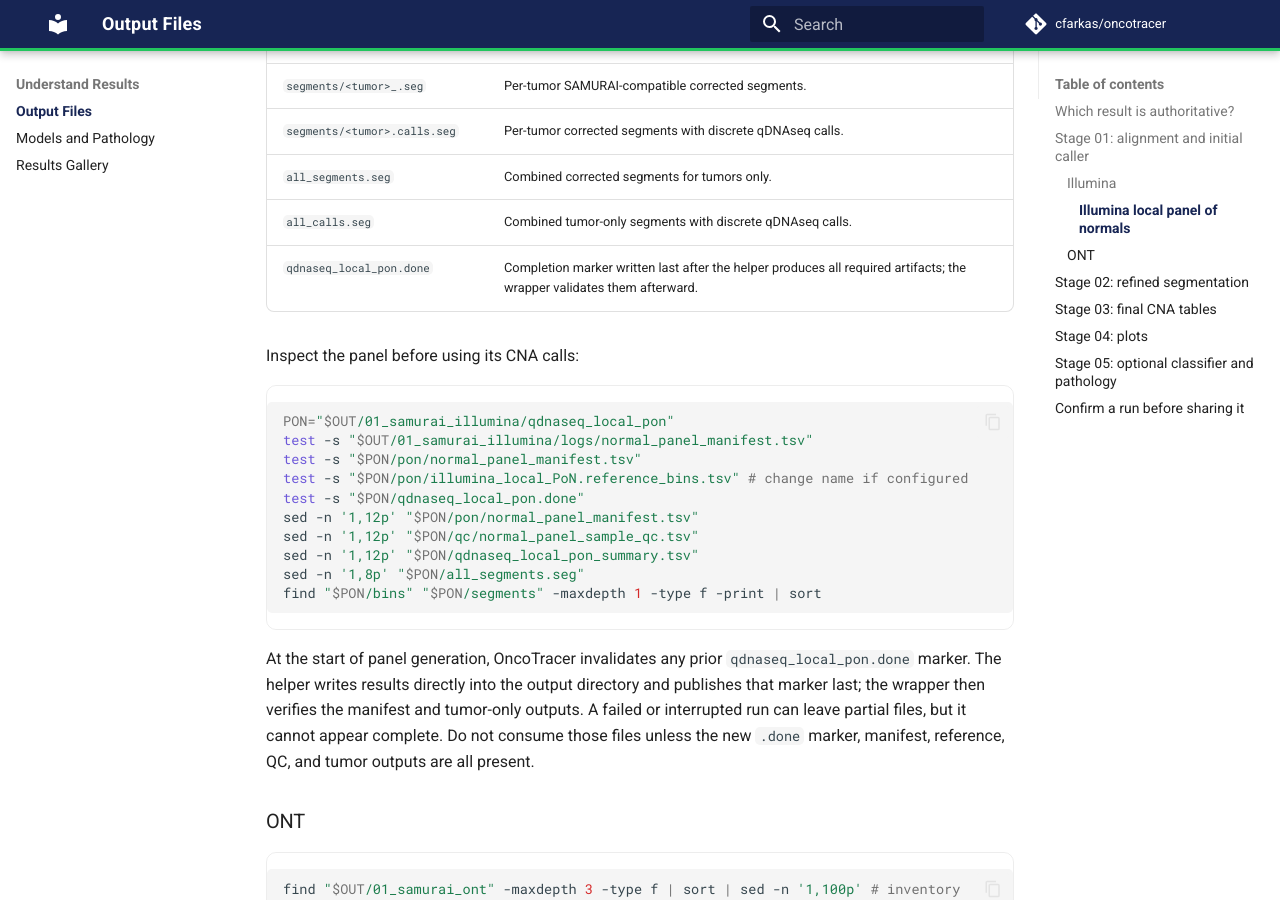
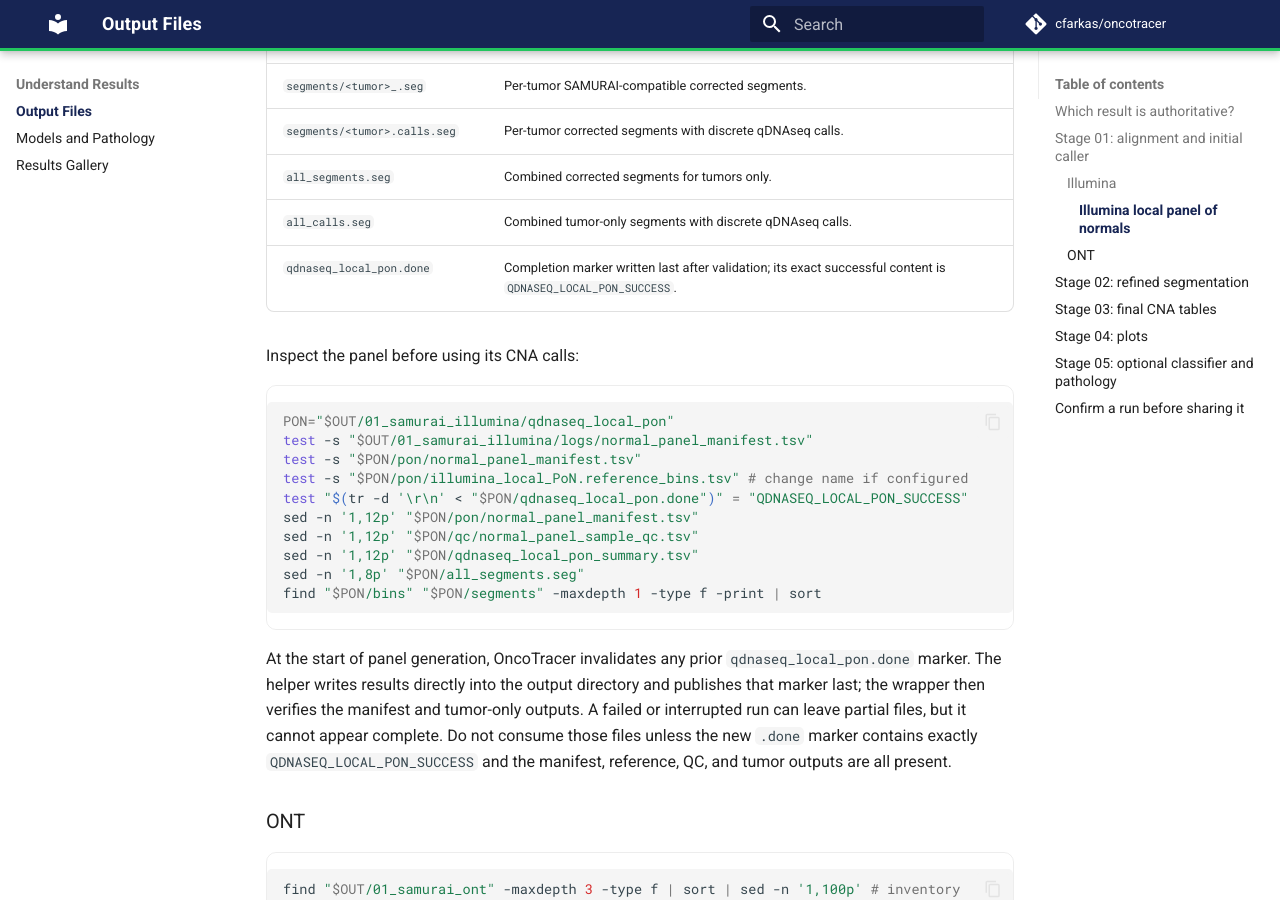
Before and after one commit to cfarkas/oncotracer, an MkDocs documentation site: the page built from docs/outputs.md, in a window 1280 px wide and 900 px high, scrolled down 2695 px. Built offline with MkDocs 1.6.1 and Material for MkDocs 9.7.7, drawn with Linux system fonts in a browser that asks for light colours; comment, search, counter and statistics services are not loaded.

```diff
--- a/docs/outputs.md
+++ b/docs/outputs.md
@@ -93,7 +93,7 @@ Normal alignments and key panel artifacts are kept under the Illumina stage:
 | `segments/<tumor>.calls.seg` | Per-tumor corrected segments with discrete qDNAseq calls. |
 | `all_segments.seg` | Combined corrected segments for tumors only. |
 | `all_calls.seg` | Combined tumor-only segments with discrete qDNAseq calls. |
-| `qdnaseq_local_pon.done` | Completion marker written last after the helper produces all required artifacts; the wrapper validates them afterward. |
+| `qdnaseq_local_pon.done` | Completion marker written last after validation; its exact successful content is `QDNASEQ_LOCAL_PON_SUCCESS`. |
 
 Inspect the panel before using its CNA calls:
 
@@ -102,7 +102,7 @@ PON="$OUT/01_samurai_illumina/qdnaseq_local_pon"
 test -s "$OUT/01_samurai_illumina/logs/normal_panel_manifest.tsv"
 test -s "$PON/pon/normal_panel_manifest.tsv"
 test -s "$PON/pon/illumina_local_PoN.reference_bins.tsv" # change name if configured
-test -s "$PON/qdnaseq_local_pon.done"
+test "$(tr -d '\r\n' < "$PON/qdnaseq_local_pon.done")" = "QDNASEQ_LOCAL_PON_SUCCESS"
 sed -n '1,12p' "$PON/pon/normal_panel_manifest.tsv"
 sed -n '1,12p' "$PON/qc/normal_panel_sample_qc.tsv"
 sed -n '1,12p' "$PON/qdnaseq_local_pon_summary.tsv"
@@ -115,7 +115,8 @@ At the start of panel generation, OncoTracer invalidates any prior
 output directory and publishes that marker last; the wrapper then verifies the
 manifest and tumor-only outputs. A failed or interrupted run can leave partial
 files, but it cannot appear complete. Do not consume those files unless the
-new `.done` marker, manifest, reference, QC, and tumor outputs are all present.
+new `.done` marker contains exactly `QDNASEQ_LOCAL_PON_SUCCESS` and the
+manifest, reference, QC, and tumor outputs are all present.
 
 ### ONT
 
--- a/mkdocs.yml
+++ b/mkdocs.yml
@@ -33,12 +33,15 @@ nav:
       - Manual YAML Editing (Second Option): configuration/yaml_basics.md
   - Full Tutorial: full_tutorial.md
   - Run and Configure:
+      - Choose a Configuration Route: configuration.md
       - Workflow Overview: running.md
       - Illumina Setup: configuration/illumina.md
       - ONT Setup: configuration/ont.md
       - Pathology and Classifier: configuration/pathology.md
       - Advanced Refinement: configuration/refinement.md
       - All Parameters: configuration/parameter_reference.md
+      - Containers and Execution: containers.md
+      - Programs and Provenance: programs.md
   - Understand Results:
       - Output Files: outputs.md
       - Models and Pathology: models_pathology.md
```
Also changed, not shown: README.md (+23 -2 lines), docs/auto_params.md (+1 -1 lines), docs/configuration/illumina.md (+1 -1 lines), docs/index.md (+13 -0 lines), docs/troubleshooting.md (+5 -0 lines).
